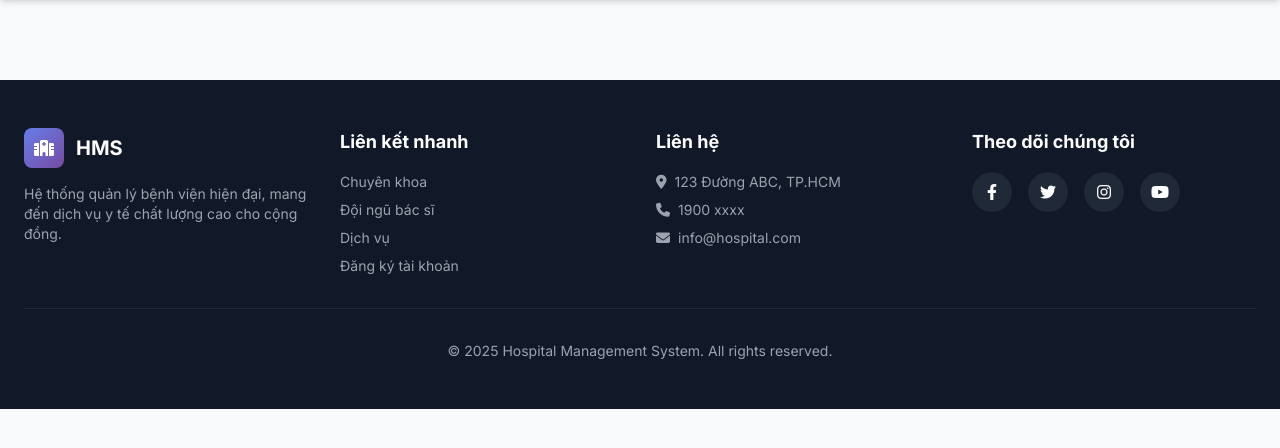
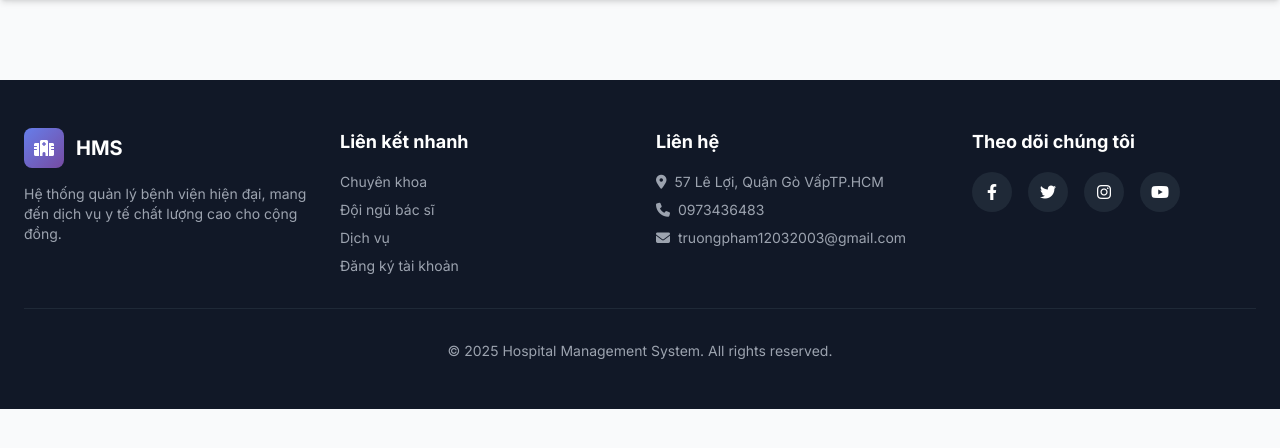
Before and after one commit to truongdepzai11/WebBenhVien, a PHP site: page /WebBenhvien/app/Views/layouts/landing.php in a window 1280 px wide. Shown: the part 80-528 px from the top of the page. Run offline with PHP 8.4, Linux system fonts and the light colour scheme; the template is opened without the code that fills it, so the values that code supplies are empty; some libraries are stand-ins or nearby versions.

Commit message:
cập nhật mới

```diff
--- a/app/Views/layouts/landing.php
+++ b/app/Views/layouts/landing.php
@@ -119,9 +119,9 @@
                 <div>
                     <h4 class="text-lg font-bold mb-4">Liên hệ</h4>
                     <ul class="space-y-2 text-sm text-gray-400">
-                        <li><i class="fas fa-map-marker-alt mr-2"></i>123 Đường ABC, TP.HCM</li>
-                        <li><i class="fas fa-phone mr-2"></i>1900 xxxx</li>
-                        <li><i class="fas fa-envelope mr-2"></i>info@hospital.com</li>
+                        <li><i class="fas fa-map-marker-alt mr-2"></i>57 Lê Lợi, Quận Gò VấpTP.HCM</li>
+                        <li><i class="fas fa-phone mr-2"></i>0973436483</li>
+                        <li><i class="fas fa-envelope mr-2"></i>truongpham12032003@gmail.com</li>
                     </ul>
                 </div>
 
```
